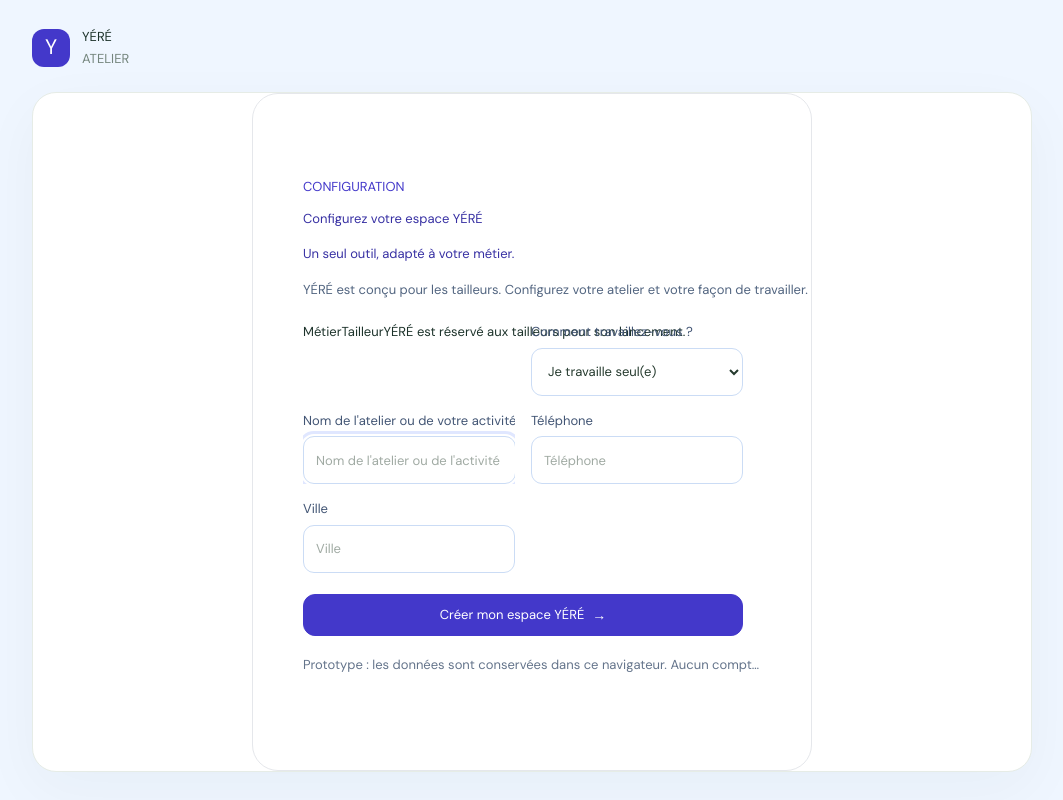
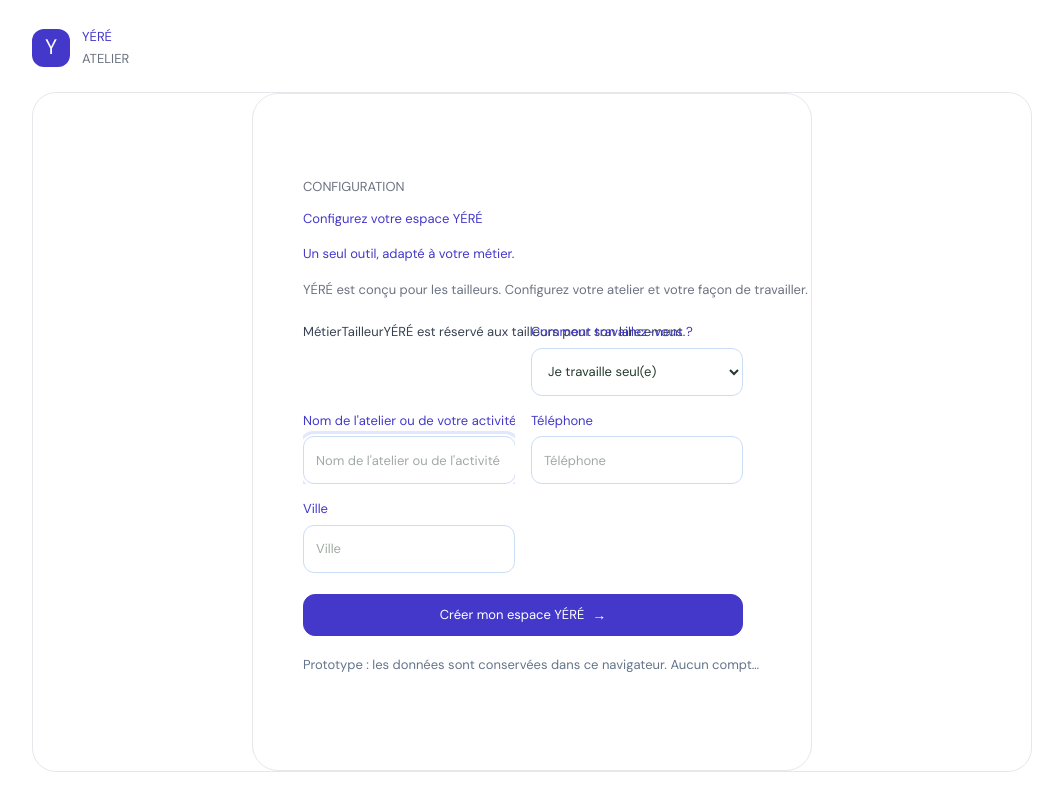
Before and after one commit to aydiarra-star/yere, a React (Vite) app: page / in a window 1280 px wide. Shown: the whole page, without its empty margins (108-1171 px from the left). Built offline with nearby package versions, Linux system fonts and the light colour scheme.

Commit message:
Corriger la palette globale YÉRÉ et l'écran d'accueil

```diff
--- a/src/readable-type.css
+++ b/src/readable-type.css
@@ -214,3 +214,118 @@ button:focus-visible, input:focus-visible, select:focus-visible, textarea:focus-
   border-color: var(--yere-indigo-pale) !important;
   color: var(--yere-indigo) !important;
 }
+
+
+/* Diagnostic correctif complet — onboarding, états hérités et navigation mobile. */
+/* Écran d'accueil initial : il est rendu hors de .app-shell, donc il exige ses propres règles. */
+.onboarding-shell {
+  background: #ffffff !important;
+  color: #374151 !important;
+  font-family: "DM Sans", Inter, ui-sans-serif, system-ui, sans-serif !important;
+}
+.onboarding-brand, .onboarding-layout, .onboarding-copy, .onboarding-form,
+.onboarding-benefits, .activity-options, .onboarding-inspiration,
+.onboarding-visual, .visual-card {
+  border-color: #e5e7eb !important;
+}
+.onboarding-layout, .onboarding-copy, .onboarding-form, .activity-options,
+.onboarding-inspiration, .onboarding-benefits li, .onboarding-flow span,
+.visual-card, .visual-phone, .visual-notebook, .visual-task {
+  background-color: #ffffff !important;
+}
+.onboarding-copy h1, .onboarding-copy h2, .onboarding-brand strong,
+.onboarding-form label, .activity-options legend, .activity-options label,
+.onboarding-benefits li, .onboarding-flow span, .visual-phone > b,
+.visual-notebook > b {
+  color: #4338ca !important;
+}
+.onboarding-copy .eyebrow, .onboarding-step, .onboarding-body,
+.onboarding-detail, .onboarding-disclaimer, .onboarding-brand small,
+.onboarding-inspiration small, .onboarding-benefits small,
+.activity-options p, .visual-phone > small, .visual-task > span,
+.visual-task small, .onboarding-visual small {
+  color: #6b7280 !important;
+}
+.onboarding-primary, .onboarding-actions .primary-button,
+.onboarding-form .onboarding-primary, .onboarding-primary:hover {
+  background: #4338ca !important;
+  border-color: #4338ca !important;
+  color: #ffffff !important;
+}
+.onboarding-demo-link, .onboarding-benefits li:before,
+.onboarding-flow b, .onboarding-inspiration > span,
+.visual-notebook > span, .visual-task > i {
+  color: #4338ca !important;
+}
+.onboarding-inspiration > span, .visual-task > i, .visual-phone-top {
+  background: #eef2ff !important;
+}
+.onboarding-visual {
+  background: linear-gradient(135deg, #ffffff 0%, #eef2ff 100%) !important;
+}
+.visual-glow { background: #e0e7ff80 !important; }
+.onboarding-layout { box-shadow: none !important; }
+
+/* Navigation mobile : neutralise l'ancien dégradé bleu codé en dur dans styles.css. */
+.mobile-bottom-nav {
+  background: #4338ca !important;
+  background-image: none !important;
+  border-top-color: #e0e7ff !important;
+}
+.mobile-bottom-nav .mobile-nav-item,
+.mobile-bottom-nav .mobile-nav-item:visited {
+  color: #ffffff !important;
+}
+.mobile-bottom-nav .mobile-nav-item.active,
+.mobile-bottom-nav .mobile-nav-item[aria-current="page"] {
+  background: #3730a3 !important;
+  color: #ffffff !important;
+}
+.mobile-bottom-nav .mobile-nav-item small { color: inherit !important; }
+
+/* Anciens accents de statut et d'indicateurs : une seule gamme indigo, jamais vert/orange/violet. */
+.app-shell :is(.green, .purple, .amber, .status-todo, .status-progress, .status-ready,
+.status-delivered, .reminder-kind, .reminder-kind.inactive, .reminder-kind.occasion,
+.message-preview, .reminder-summary, .reminders-intro-icon, .activity-options input[type="checkbox"]) {
+  background-color: #eef2ff !important;
+  border-color: #e0e7ff !important;
+  color: #4338ca !important;
+}
+.app-shell :is(.green-dot, .demo-pill i, .visual-task > i) { background-color: #4338ca !important; }
+.app-shell :is(.missing-phone, .reminder-kind, .message-preview > span, .paid,
+.status-todo, .status-progress, .status-ready, .status-delivered) {
+  color: #4338ca !important;
+}
+.app-shell :is(.tip-card, .notice, .help-card, .snapshot-item, .reminder-summary,
+.reminder-card, .message-preview, .measurement-history li, .status-todo,
+.status-progress, .status-ready, .status-delivered) {
+  background-image: none !important;
+  box-shadow: none !important;
+}
+.app-shell :is(.sidebar, .topbar, .content-card, .stat-card, .tip-card, .notice,
+.help-card, .reminder-card, .reminder-summary, .message-preview, .snapshot-item,
+.measurement-history li, .new-client-form, .measure-field, .search-box) {
+  border-color: #e5e7eb !important;
+}
+.app-shell :is(.nav-item, .mobile-nav-item, .nav-icon, .nav-icon svg,
+.quick-icon, .stat-icon, .snapshot-icon, .help-icon, .atelier-avatar,
+.profile-avatar, .client-avatar) {
+  color: #4338ca !important;
+}
+.app-shell :is(.stat-icon, .quick-icon, .snapshot-icon, .help-icon, .atelier-avatar,
+.profile-avatar, .client-avatar) {
+  background-color: #eef2ff !important;
+  border-color: #e0e7ff !important;
+}
+.app-shell :is(.primary-button, .welcome-action, .onboarding-primary) {
+  background: #4338ca !important;
+  border-color: #4338ca !important;
+  color: #ffffff !important;
+}
+.app-shell :is(.primary-button, .welcome-action):hover {
+  background: #3730a3 !important;
+  border-color: #3730a3 !important;
+}
+.app-shell :is(input, select, textarea, .status-select) {
+  accent-color: #4338ca !important;
+}
```
